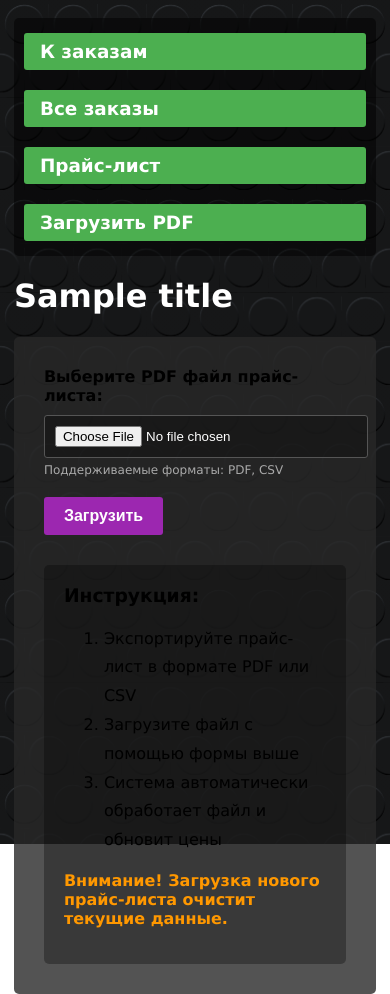
After one commit to dima-in/Oil, a FastAPI app: template templates/admin_upload.html in a window 390 px wide. The commit adds this page. Run offline with FastAPI, Linux system fonts and the light colour scheme; the template is opened without the code that fills it: most values are stand-ins (such as "Sample title", 1, 10 or a date in 2020).

Commit message:
Add admin panel for pricelist management
- CRUD operations for products (add, edit, delete)
- PDF/CSV pricelist upload support
- Navigation menu on all pages
- Improved CSS with mobile responsiveness
- Fixed DB connection via environment variables
- Updated docker-compose to use MySQL 8.0

```diff
--- a/docker-compose.yml
+++ b/docker-compose.yml
@@ -4,7 +4,7 @@ networks:
   oil_network:
 services:
   db:
-    image: mysql:latest
+    image: dockerhub.timeweb.cloud/library/mysql:8.0
     container_name: mysql_DB2
     environment:
       MYSQL_DATABASE: 'oilordersDB'
@@ -29,7 +29,7 @@ services:
     depends_on:
       - db
     environment:
-      DB_HOST: mysql_DB
+      DB_HOST: db
       DB_PORT: 3306
       DB_USER: 'oilorder_admin'
       DB_PASSWORD: 'oilpasswd'
--- a/main.py
+++ b/main.py
@@ -13,9 +13,11 @@ from Catalog import add_price_data_to_table
 from Catalog import get_oil_catalog
 from Customer import Customer
 from Database import create_tables, insert_statuses_to_database, save_status, get_status_name, save_order_details, save_order, save_customer, get_customer_by_phone, select_all_orders,  is_id_exist
+from Database import get_all_prices, update_price, delete_price, add_price_item, clear_price_list
 from OilOrder import OilOrder
 from OrderItem import OrderItem
 from Database import delete_order_dy_id
+from ExtractPDFPriceListTable import parse_price_list_pdf
 
 app = FastAPI()
 app.mount("/static", StaticFiles(directory="static"), name="static")
@@ -140,6 +142,108 @@ async def delite_order(request: Request):
 
 
 # **********************************************************************************************
+# ==================== Админ-панель: Управление прайс-листом ====================
+# **********************************************************************************************
+
+@app.get('/admin/pricelist')
+def admin_pricelist(request: Request, current_username: str = Depends(get_current_username)):
+    """Страница управления прайс-листом"""
+    prices = get_all_prices()
+    context = {
+        'request': request,
+        'title': "Управление прайс-листом",
+        'prices': prices
+    }
+    return templates.TemplateResponse('admin_pricelist.html', context)
+
+
+@app.post('/admin/pricelist/update')
+async def admin_update_price(request: Request, current_username: str = Depends(get_current_username)):
+    """Обновление цены товара"""
+    form_data = await request.form()
+    price_id = int(form_data.get('price_id'))
+    new_price = float(form_data.get('new_price'))
+    update_price(price_id, new_price)
+    return RedirectResponse("/admin/pricelist", status_code=303)
+
+
+@app.post('/admin/pricelist/delete')
+async def admin_delete_price(request: Request, current_username: str = Depends(get_current_username)):
+    """Удаление товара из прайс-листа"""
+    form_data = await request.form()
+    price_id = int(form_data.get('price_id'))
+    delete_price(price_id)
+    return RedirectResponse("/admin/pricelist", status_code=303)
+
+
+@app.post('/admin/pricelist/add')
+async def admin_add_price(request: Request, current_username: str = Depends(get_current_username)):
+    """Добавление нового товара в прайс-лист"""
+    form_data = await request.form()
+    oil_name = form_data.get('oil_name')
+    volume = int(form_data.get('volume'))
+    price = float(form_data.get('price'))
+    add_price_item(oil_name, volume, price)
+    return RedirectResponse("/admin/pricelist", status_code=303)
+
+
+@app.post('/admin/pricelist/clear')
+async def admin_clear_pricelist(request: Request, current_username: str = Depends(get_current_username)):
+    """Очистка всего прайс-листа"""
+    clear_price_list()
+    return RedirectResponse("/admin/pricelist", status_code=303)
+
+
+@app.get('/admin/upload-pricelist')
+def admin_upload_pricelist(request: Request, current_username: str = Depends(get_current_username)):
+    """Страница загрузки PDF прайс-листа"""
+    context = {
+        'request': request,
+        'title': "Загрузка прайс-листа"
+    }
+    return templates.TemplateResponse('admin_upload.html', context)
+
+
+@app.post('/admin/upload-pricelist')
+async def admin_process_upload(request: Request, current_username: str = Depends(get_current_username)):
+    """Обработка загруженного PDF файла"""
+    try:
+        form_data = await request.form()
+        pdf_file = form_data.get('pdf_file')
+
+        if pdf_file and pdf_file.filename:
+            # Сохраняем файл во временную папку
+            file_contents = await pdf_file.read()
+            with open('tmp/' + pdf_file.filename, 'wb') as f:
+                f.write(file_contents)
+
+            # Парсим PDF и обновляем прайс-лист
+            clear_price_list()
+            parse_price_list_pdf('tmp/' + pdf_file.filename)
+
+            context = {
+                'request': request,
+                'title': "Загрузка завершена",
+                'message': "Прайс-лист успешно загружен!"
+            }
+            return templates.TemplateResponse('admin_upload.html', context)
+        else:
+            context = {
+                'request': request,
+                'title': "Ошибка загрузки",
+                'error': "Файл не выбран"
+            }
+            return templates.TemplateResponse('admin_upload.html', context, status_code=400)
+    except Exception as e:
+        context = {
+            'request': request,
+            'title': "Ошибка загрузки",
+            'error': str(e)
+        }
+        return templates.TemplateResponse('admin_upload.html', context, status_code=500)
+
+
+# **********************************************************************************************
 
 
 if __name__ == '__main__':
--- a/static/hf.css
+++ b/static/hf.css
@@ -1,12 +1,42 @@
-@media screen and (max-width: 1100) {
+@media screen and (max-width: 1100px) {
   .product-card {
     width: 50%; /* Располагаем 2 карты в ряд */
   }
 }
 
+@media screen and (max-width: 768px) {
+  .product-card {
+    width: 100%; /* На мобильных - 1 карта в ряд */
+  }
+
+  .order-info {
+    position: static;
+  }
+
+  .customer-details .customer-details-content,
+  .customer-details .customer-details-header {
+    width: 100%;
+  }
+
+  .admin-nav {
+    flex-direction: column;
+  }
+
+  .admin-nav a {
+    margin: 5px 0;
+  }
+
+  table {
+    font-size: 12px;
+  }
+
+  .inline-form {
+    flex-direction: column;
+    gap: 5px;
+  }
+}
+
 /******************* для мобильных устройств *************************/
-
-
 
 select {
     overflow-y: scroll; /* добавляем вертикальный скроллбар */
@@ -15,6 +45,215 @@ select {
 .status {
   height: auto;
 }
+
+/******************* навигация админ-панели *************************/
+
+.admin-nav {
+    display: flex;
+    gap: 10px;
+    margin-bottom: 20px;
+    padding: 10px;
+    background-color: rgba(0, 0, 0, 0.5);
+    border-radius: 5px;
+    flex-wrap: wrap;
+}
+
+.admin-nav a {
+    color: white;
+    text-decoration: none;
+    padding: 8px 16px;
+    background-color: #4CAF50;
+    border-radius: 3px;
+    transition: background-color 0.3s;
+}
+
+.admin-nav a:hover {
+    background-color: #45a049;
+    text-decoration: none;
+}
+
+/******************* формы админ-панели *************************/
+
+.admin-form {
+    background-color: rgba(40, 40, 40, 0.8);
+    padding: 20px;
+    border-radius: 5px;
+    margin-bottom: 20px;
+}
+
+.admin-form h2 {
+    margin-top: 0;
+}
+
+.inline-form {
+    display: flex;
+    gap: 10px;
+    align-items: center;
+}
+
+.inline-form input[type="text"],
+.inline-form input[type="number"] {
+    padding: 8px;
+    border: 1px solid #ccc;
+    border-radius: 3px;
+    font-size: 14px;
+}
+
+.inline-form input[type="text"] {
+    width: 200px;
+}
+
+.inline-form input[type="number"] {
+    width: 100px;
+}
+
+.action-button {
+    padding: 8px 16px;
+    border: none;
+    border-radius: 3px;
+    cursor: pointer;
+    font-weight: bold;
+    color: white;
+    transition: opacity 0.3s;
+}
+
+.action-button:hover {
+    opacity: 0.8;
+}
+
+.add-button {
+    background-color: #4CAF50;
+}
+
+.update-button {
+    background-color: #2196F3;
+}
+
+.delete-button {
+    background-color: #f44336;
+    padding: 5px 10px;
+}
+
+.clear-button {
+    background-color: #ff9800;
+    margin-bottom: 10px;
+}
+
+.upload-button {
+    background-color: #9c27b0;
+    padding: 10px 20px;
+    font-size: 16px;
+}
+
+/******************* таблица прайс-листа *************************/
+
+.pricelist-container {
+    overflow-x: auto;
+}
+
+.pricelist-container table {
+    width: 100%;
+    border-collapse: collapse;
+    margin-top: 10px;
+}
+
+.pricelist-container th,
+.pricelist-container td {
+    padding: 12px;
+    text-align: left;
+    border-bottom: 1px solid #444;
+}
+
+.pricelist-container th {
+    background-color: rgba(0, 0, 0, 0.5);
+    font-weight: bold;
+}
+
+.pricelist-container tr:hover {
+    background-color: rgba(255, 255, 255, 0.1);
+}
+
+.clear-form {
+    margin-bottom: 15px;
+}
+
+/******************* форма загрузки *************************/
+
+.upload-form-container {
+    background-color: rgba(40, 40, 40, 0.8);
+    padding: 30px;
+    border-radius: 5px;
+    max-width: 600px;
+}
+
+.upload-form {
+    margin-bottom: 30px;
+}
+
+.form-group {
+    margin-bottom: 20px;
+}
+
+.form-group label {
+    display: block;
+    margin-bottom: 10px;
+    font-weight: bold;
+}
+
+.form-group input[type="file"] {
+    width: 100%;
+    padding: 10px;
+    background-color: rgba(0, 0, 0, 0.3);
+    border: 1px solid #555;
+    border-radius: 3px;
+    color: white;
+}
+
+.help-text {
+    font-size: 12px;
+    color: #aaa;
+    margin-top: 5px;
+}
+
+.upload-info {
+    background-color: rgba(0, 0, 0, 0.3);
+    padding: 20px;
+    border-radius: 5px;
+}
+
+.upload-info h3 {
+    margin-top: 0;
+}
+
+.upload-info ol {
+    line-height: 1.8;
+}
+
+.warning {
+    color: #ff9800;
+    font-weight: bold;
+    margin-top: 15px;
+}
+
+/******************* сообщения *************************/
+
+.success-message,
+.error-message {
+    padding: 20px;
+    border-radius: 5px;
+    margin-bottom: 20px;
+}
+
+.success-message {
+    background-color: rgba(76, 175, 80, 0.3);
+    border: 1px solid #4CAF50;
+}
+
+.error-message {
+    background-color: rgba(244, 67, 54, 0.3);
+    border: 1px solid #f44336;
+}
+
 /******************* карточка товара *************************/
 
 .product-wrap {
--- /dev/null
+++ b/templates/admin_upload.html
@@ -0,0 +1,51 @@
+<!DOCTYPE html>
+<html>
+<head>
+    <title>{{ title }}</title>
+    <link rel="stylesheet" href="./static/hf.css" />
+</head>
+<body>
+    <div class="admin-nav">
+        <a href="/" class="navigate-button">К заказам</a>
+        <a href="/view-all-orders" class="navigate-button">Все заказы</a>
+        <a href="/admin/pricelist" class="navigate-button">Прайс-лист</a>
+        <a href="/admin/upload-pricelist" class="navigate-button">Загрузить PDF</a>
+    </div>
+
+    <h1>{{ title }}</h1>
+
+    {% if message %}
+        <div class="success-message">
+            <p>{{ message }}</p>
+            <a href="/admin/pricelist" class="navigate-button">Перейти к прайс-листу</a>
+        </div>
+    {% endif %}
+
+    {% if error %}
+        <div class="error-message">
+            <p>Ошибка: {{ error }}</p>
+        </div>
+    {% endif %}
+
+    <div class="upload-form-container">
+        <form method="post" action="/admin/upload-pricelist" enctype="multipart/form-data" class="upload-form">
+            <div class="form-group">
+                <label for="pdf_file">Выберите PDF файл прайс-листа:</label>
+                <input type="file" name="pdf_file" id="pdf_file" accept=".pdf,.csv">
+                <p class="help-text">Поддерживаемые форматы: PDF, CSV</p>
+            </div>
+            <button type="submit" class="action-button upload-button">Загрузить</button>
+        </form>
+
+        <div class="upload-info">
+            <h3>Инструкция:</h3>
+            <ol>
+                <li>Экспортируйте прайс-лист в формате PDF или CSV</li>
+                <li>Загрузите файл с помощью формы выше</li>
+                <li>Система автоматически обработает файл и обновит цены</li>
+            </ol>
+            <p class="warning">Внимание! Загрузка нового прайс-листа очистит текущие данные.</p>
+        </div>
+    </div>
+</body>
+</html>
```
Also changed, not shown: Catalog.py (+11 -2 lines), Database.py (+39 -0 lines), ExtractPDFPriceListTable.py (+38 -0 lines), UseDatabase.py (+6 -4 lines), templates/admin_pricelist.html (added, +75 -0 lines), templates/inputdata.html (+7 -0 lines), templates/viewallorder.html (+8 -5 lines), templates/vieworder.html (+9 -6 lines), 1 other file.
